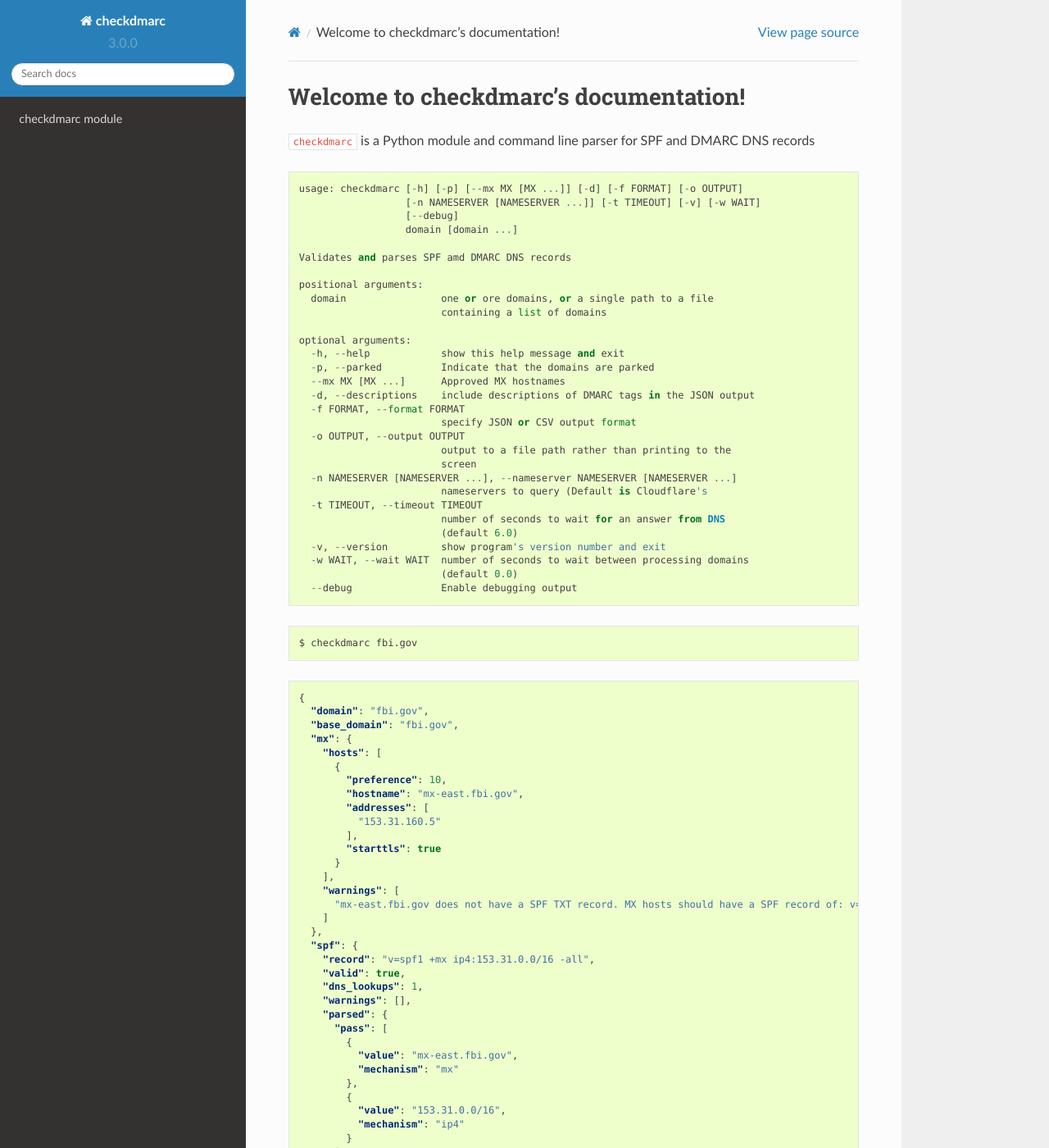
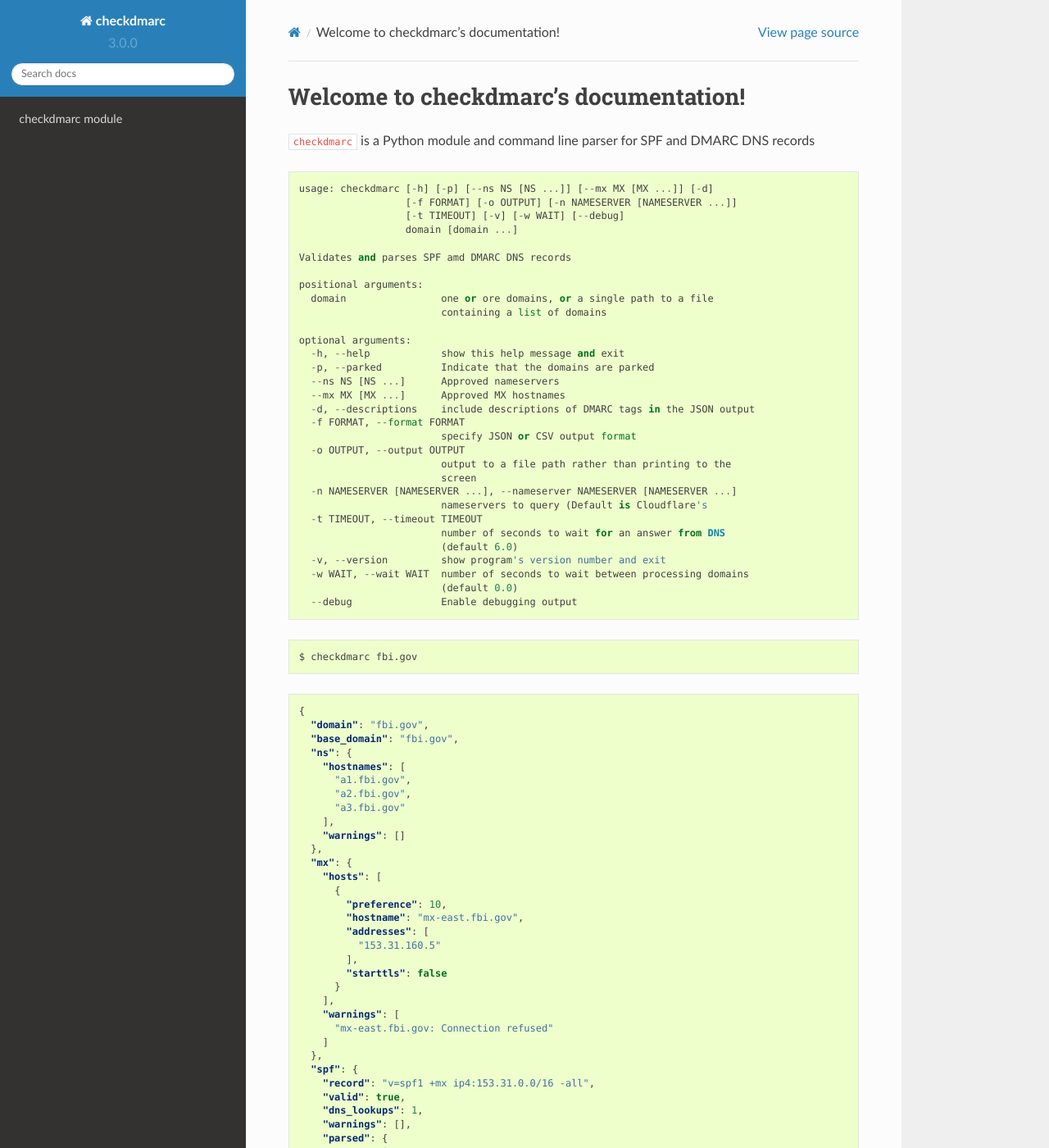
Before and after one commit to domainaware/checkdmarc, a Sphinx documentation site: the page built from docs/source/index.rst, in a window 1280 px wide and 1400 px high. Shown: the whole window at 82% size. Built offline with Sphinx 7.4.7 and the Read the Docs theme 2.0.0, drawn with Linux system fonts in a browser that asks for light colours.

Commit message:
Update documentation for 3.0.0

```diff
--- a/checkdmarc.py
+++ b/checkdmarc.py
@@ -1878,7 +1878,9 @@ def get_nameservers(domain, approved_nameservers=None,
         timeout(float): number of seconds to wait for an record from DNS
 
     Returns:
-
+        Dict: A dictionary with the following keys:
+              - ``hostnames`` - A list of nameserver hostnames
+              - ``warnings``  - A list of warnings
     """
     ns_records = []
     warnings = []
--- a/docs/source/index.rst
+++ b/docs/source/index.rst
@@ -10,9 +10,9 @@ Welcome to checkdmarc's documentation!
 
 ::
 
-   usage: checkdmarc [-h] [-p] [--mx MX [MX ...]] [-d] [-f FORMAT] [-o OUTPUT]
-                     [-n NAMESERVER [NAMESERVER ...]] [-t TIMEOUT] [-v] [-w WAIT]
-                     [--debug]
+   usage: checkdmarc [-h] [-p] [--ns NS [NS ...]] [--mx MX [MX ...]] [-d]
+                     [-f FORMAT] [-o OUTPUT] [-n NAMESERVER [NAMESERVER ...]]
+                     [-t TIMEOUT] [-v] [-w WAIT] [--debug]
                      domain [domain ...]
 
    Validates and parses SPF amd DMARC DNS records
@@ -24,6 +24,7 @@ Welcome to checkdmarc's documentation!
    optional arguments:
      -h, --help            show this help message and exit
      -p, --parked          Indicate that the domains are parked
+     --ns NS [NS ...]      Approved nameservers
      --mx MX [MX ...]      Approved MX hostnames
      -d, --descriptions    include descriptions of DMARC tags in the JSON output
      -f FORMAT, --format FORMAT
@@ -50,6 +51,14 @@ Welcome to checkdmarc's documentation!
    {
      "domain": "fbi.gov",
      "base_domain": "fbi.gov",
+     "ns": {
+       "hostnames": [
+         "a1.fbi.gov",
+         "a2.fbi.gov",
+         "a3.fbi.gov"
+       ],
+       "warnings": []
+     },
      "mx": {
        "hosts": [
          {
@@ -58,11 +67,11 @@ Welcome to checkdmarc's documentation!
            "addresses": [
              "153.31.160.5"
            ],
-           "starttls": true
+           "starttls": false
          }
        ],
        "warnings": [
-         "mx-east.fbi.gov does not have a SPF TXT record. MX hosts should have a SPF record of: v=spf1 a -all so bouncebacks pass SPF."
+         "mx-east.fbi.gov: Connection refused"
        ]
      },
      "spf": {
```
Also changed, not shown: README.rst (+16 -7 lines).
